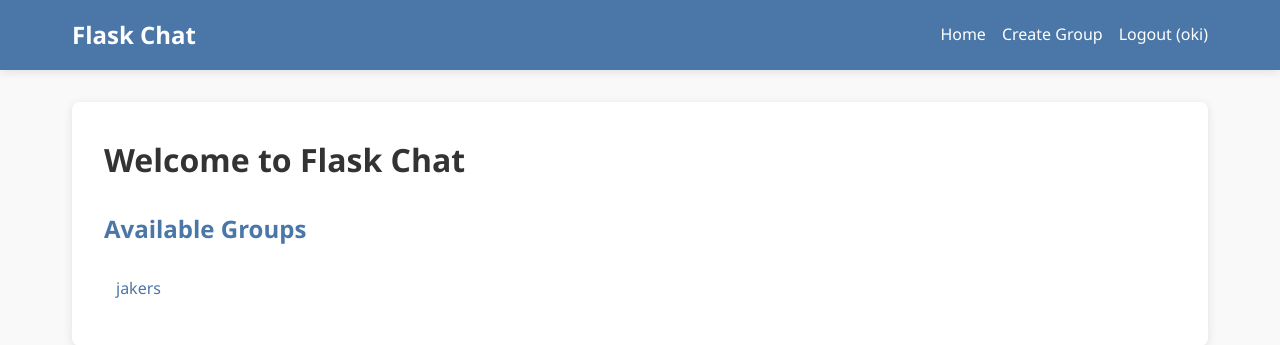
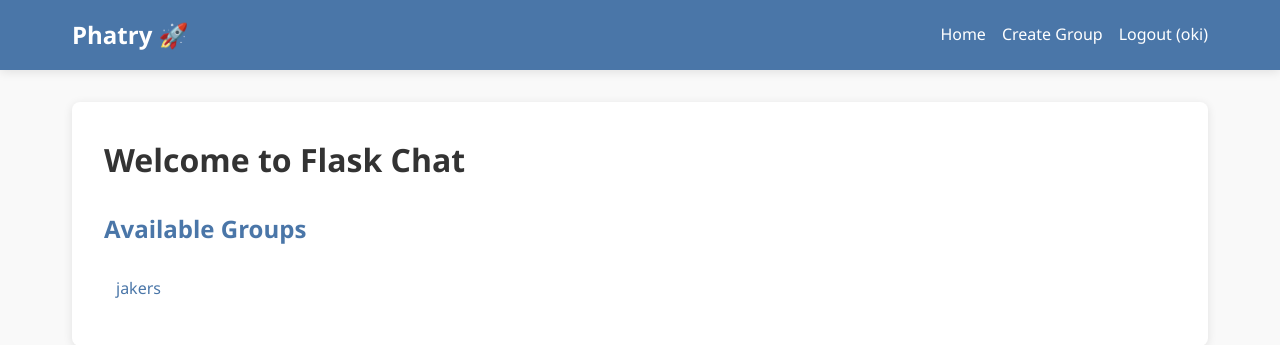
Before and after one commit to Okikulo/Phatry, a Flask app: page / in a window 1280 px wide. Shown: the top 345 px of the page. Run offline with Flask 3, Linux system fonts and the light colour scheme; a user stored in the database is signed in; some libraries are stand-ins or nearby versions.

Commit message:
minor changes, trying docker

```diff
--- a/static/css/style.css
+++ b/static/css/style.css
@@ -47,6 +47,7 @@ nav {
     font-size: 1.5rem;
     font-weight: bold;
     color: white;
+    text-align: center;
 }
 
 .nav-links {
--- a/templates/base.html
+++ b/templates/base.html
@@ -3,7 +3,7 @@
 <head>
     <meta charset="UTF-8">
     <meta name="viewport" content="width=device-width, initial-scale=1.0">
-    <title>Flask Chat App</title>
+    <title>Phatry</title>
     <link rel="stylesheet" href="{{ url_for('static', filename='css/style.css') }}">
     <link href="https://cdnjs.cloudflare.com/ajax/libs/font-awesome/6.0.0-beta3/css/all.min.css" rel="stylesheet">
     <script src="https://cdnjs.cloudflare.com/ajax/libs/socket.io/4.0.1/socket.io.min.js"></script>
@@ -11,7 +11,7 @@
 <body>
     <header>
         <nav>
-            <div class="logo">Flask Chat</div>
+            <div class="logo">Phatry 🚀</div>
             <ul class="nav-links">
                 {% if 'user_id' in session %}
                     <li><a href="{{ url_for('index') }}">Home</a></li>
```
Also changed, not shown: instance/chat.db, src/app.py (renamed from app.py), 2 other files.
